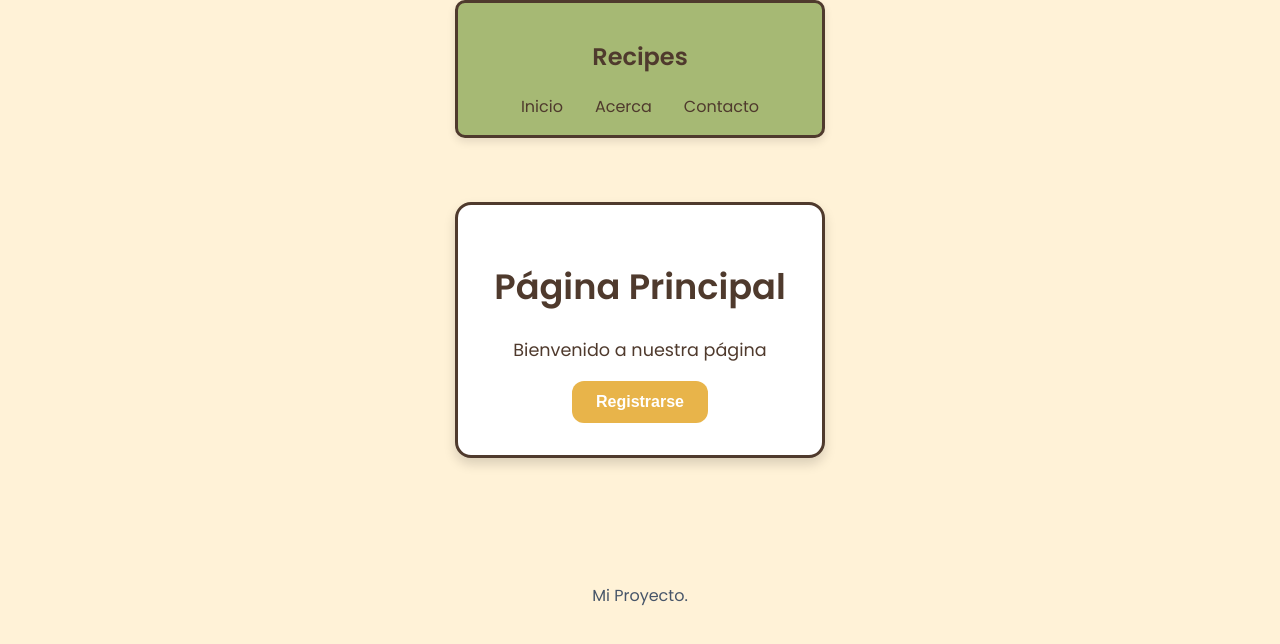
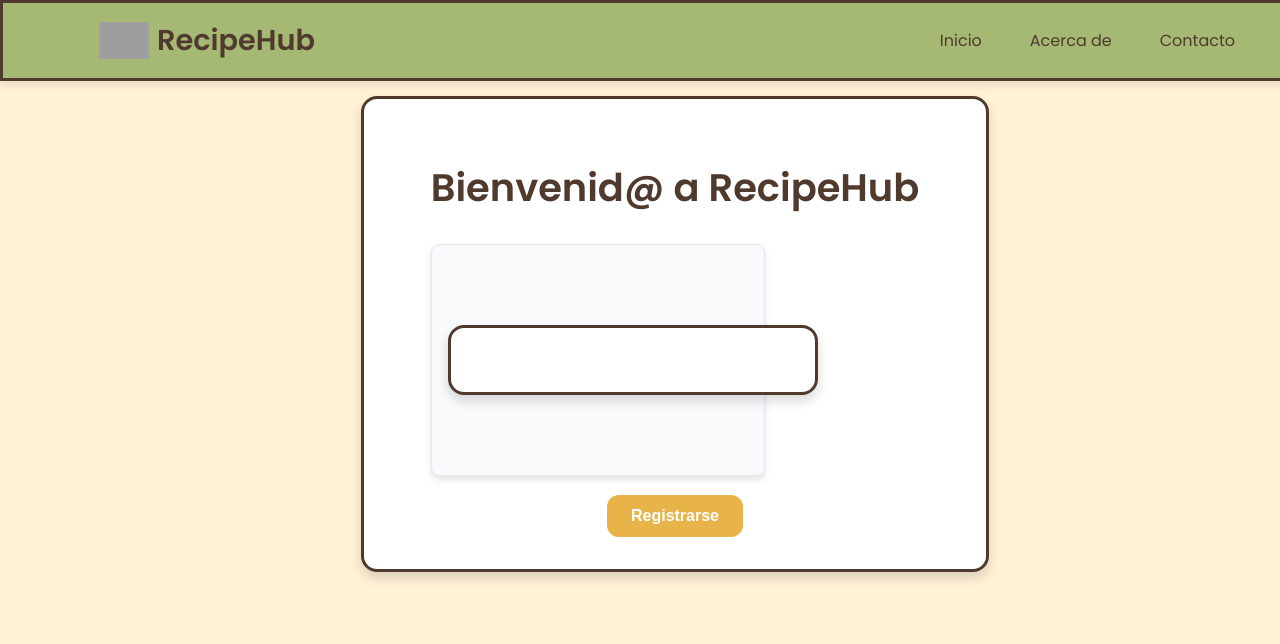
Before and after one commit to SantiC57/RecipeHub, a React (Vite) app: page / in a window 1280 px wide. Shown: the top 644 px of the page. Built offline with nearby package versions, Linux system fonts and the light colour scheme; grey boxes are pictures that could not be loaded.

Commit message:
Avance en pagina principal
cambio en la nav bar y el contenido principal

```diff
--- a/src/Pages/Contact/contact-us.jsx
+++ b/src/Pages/Contact/contact-us.jsx
@@ -6,6 +6,7 @@ import "./contact-us.css";
 
 const ContactUs = () => {
     const navigate = useNavigate();
+
 
 
     const [formData, setFormData] = useState({
--- a/src/Pages/Main/MainPage.jsx
+++ b/src/Pages/Main/MainPage.jsx
@@ -1,4 +1,4 @@
-import { useState } from "react";
+import { useState } from "react"; // <-- Puedes eliminar esta línea si no usas useState en otro lugar
 import { Button } from "../../components/Button";
 import { Card, CardContent } from "../../components/Card";
 import { Navbar } from "../../components/Navbar/Navbar";
@@ -8,22 +8,25 @@ import { useNavigate } from "react-router-dom";
 
 export default function MainPage() {
   const navigate = useNavigate();
-  const [content, setContent] = useState("Bienvenido a nuestra página");
   return (
+    <>
+      <Navbar />
       <div className="main-container">
-      <Navbar />
         <main className="main-content">
-        <Card className="card">
+          <Card>
             <CardContent>
-            <h1 className="title">Página Principal</h1>
-            <p className="description">{content}</p>
+              <h1 className="title">Bienvenid@ a RecipeHub</h1>
+              <p className="content">
+                <Card>
+                  <CardContent></CardContent>
+                </Card></p>
               <div className="button-container">
-              <Button  onClick={() => navigate("/signup")}>Registrarse</Button>
+                <Button onClick={() => navigate("/signup")}>Registrarse</Button>
               </div>
             </CardContent>
           </Card>
         </main>
-      <Footer />
       </div>
+    </>
   );
 }
--- a/src/components/Button.jsx
+++ b/src/components/Button.jsx
@@ -1,4 +1,4 @@
-import "./cardbutt.css";
+import "./button.css";
 
 export function Button({ onClick, children }) {
   return (
--- /dev/null
+++ b/src/components/Card.css
@@ -0,0 +1,22 @@
+.card {
+    width: 100%;
+    max-width: 1600px; /* Allow the card to expand up to 500px */
+    padding: 2rem;
+    background-color: white;
+    box-shadow: 0 6px 12px rgba(0, 0, 0, 0.15);
+    border-radius: 1rem;
+    transition: transform 0.3s ease-in-out, box-shadow 0.3s ease-in-out;
+    display: flex;
+    justify-content: center;
+    align-items: center;
+    margin: 4rem auto; /* Add more margin to push the card further down */
+    border-style: solid;
+  }
+
+
+.card-content {
+    text-align: center;
+    font-size: 1.2rem;
+    color: #4f3a2d; /* Color de texto más neutro */
+    line-height: 1.6; /* Mejora la legibilidad */
+}
--- a/src/components/Card.jsx
+++ b/src/components/Card.jsx
@@ -1,4 +1,4 @@
-import "./cardbutt.css";
+import "./Card.css";
 
 export function Card({ children }) {
   return <div className="card">{children}</div>;
--- a/src/components/Mp.css
+++ b/src/components/Mp.css
@@ -1,25 +1,9 @@
 
-  .card {
-    width: 300px;
+
+  .main-container {
+    display: block;
     padding: 2rem;
-    background-color: white;
-    box-shadow: 0 6px 12px rgba(0, 0, 0, 0.15);
-    border-radius: 1rem;
-    transition: transform 0.3s ease-in-out, box-shadow 0.3s ease-in-out;
-    display: flex;
-    justify-content: center;
-    align-items: center;
-    margin: 4rem auto; /* Add more margin to push the card further down */
-    border-style: solid;
-  }
-  .main-container {
-    display: flex;
-    flex-direction: column;
-    justify-content: center;
-    align-items: center;
-    height: calc(100vh - 160px);
-    text-align: center;
-
+    text-align: left;
   }
 
   .main-title {
@@ -43,3 +27,34 @@
     text-align: center;
     color: #475569;
   }
+  .content {
+    display: flex;
+    flex-direction: column;
+    align-items: center;
+    background-color: #f8fafc;
+    border: 1px solid #e2e8f0;
+    border-radius: 8px;
+    padding: 1rem;
+    max-width: 300px;
+    box-shadow: 0 4px 6px rgba(0, 0, 0, 0.1);
+  }
+
+  .content img {
+    width: 100%;
+    height: auto;
+    border-radius: 8px;
+    margin-bottom: 1rem;
+  }
+
+  .content-title {
+    font-size: 1.5rem;
+    font-weight: bold;
+    color: #1e293b;
+    margin-bottom: 0.5rem;
+  }
+
+  .content-description {
+    font-size: 1rem;
+    color: #475569;
+    text-align: center;
+  }
--- a/src/components/Navbar/Navbar.css
+++ b/src/components/Navbar/Navbar.css
@@ -1,30 +1,64 @@
-
 .navbar {
-  width: 300px;
-  max-width: 400px;
+  width: 100%;
   background: #a6b974;
   padding: 1rem 2rem;
   display: flex;
-  justify-content: center;
+  justify-content: center; /* Cambiado para centrar los elementos */
   align-items: center;
-  border-radius: 10px;
+  border-radius: 1 rem;
   box-shadow: 0 4px 8px rgba(0, 0, 0, 0.1);
-  margin: 0 auto;
+  border: 3px solid #4f3a2d;
+  position: fixed;
+  top: 0;
+  left: 0;
+  z-index: 1000;
   border-style: solid;
 }
 
-.navbar-title {
-  font-size: 1.5rem;
-  color: var(--color-texto);
+.navbar-container {
+  display: flex;
+  justify-content: space-between;
+  align-items: center;
+  width: 90%; /* Ajusta el ancho para centrar mejor */
+  max-width: 1200px; /* Opcional: establece un ancho máximo */
 }
-.navbar-link {
+
+.navbar-logo {
+  display: flex; /* Cambiado para alinear el logo y el texto en línea */
+  align-items: center; /* Centra verticalmente el texto con el logo */
+  font-size: 1.8rem;
+  font-weight: bold;
+  color: var(--color-texto, #333);
+  text-decoration: none;
+}
+
+.navbar-logo-image {
+  max-width: 50px; /* Ajusta el tamaño según sea necesario */
+  height: auto; /* Mantiene la proporción de la imagen */
+  margin-right: 0.5rem; /* Añade espacio entre el logo y el texto */
+}
+
+.navbar-menu {
+  list-style: none;
+  display: flex;
+  gap: 1rem;
+  margin: 0;
+  padding: 0;
+}
+
+.navbar-menu li {
+  list-style: none;
+}
+
+.navbar-menu a {
   color: #4f3a2d;
   text-decoration: none;
   padding: 0.5rem 1rem;
   border-radius: 5px;
-  transition: background-color 0.3s ease;
+  transition: background-color 0.3s ease, color 0.3s ease;
 }
 
-.nav-link:hover {
-  background-color: #8fa374;
+.navbar-menu a:hover {
+  background-color: #6e8a4a;
+  color: #fff;
 }
--- a/src/components/Navbar/Navbar.jsx
+++ b/src/components/Navbar/Navbar.jsx
@@ -1,16 +1,21 @@
 import { Link } from "react-router-dom";
 import React from "react";
 import "./Navbar.css";
+// Navbar.jsx
+
 export function Navbar() {
   return (
     <nav className="navbar">
       <div className="navbar-container">
-        <h1 className="navbar-title">Recipes</h1>
-        <div className="navbar-links">
-          <Link to="/" className="navbar-link">Inicio</Link>
-          <Link to="/about" className="navbar-link">Acerca</Link>
-          <Link to="/contact-us" className="navbar-link">Contacto</Link>
-        </div>
+        <a href="/" className="navbar-logo">
+          <img src="src\assets\Cooking Pot.ico" alt="Logo" className="navbar-logo-image" />
+          RecipeHub
+        </a>
+        <ul className="navbar-menu">
+          <li><a href="/">Inicio</a></li>
+          <li><a href="/">Acerca de</a></li>
+          <li><a href="/contact-us">Contacto</a></li>
+        </ul>
       </div>
     </nav>
   );
--- /dev/null
+++ b/src/components/button.css
@@ -0,0 +1,20 @@
+.button {
+    background: linear-gradient(135deg, #E8B44A, #E8B44A);
+    color: white;
+    padding: 0.75rem 1.5rem;
+    border: none;
+    border-radius: 0.75rem;
+    cursor: pointer;
+    font-size: 1rem;
+    font-weight: bold;
+    transition: background 0.3s, transform 0.2s;
+  }
+
+  .button:hover {
+    background: linear-gradient(135deg, #E8B44A, #E8B44A);
+    transform: scale(1.05);
+  }
+
+  .button:active {
+    transform: scale(0.95);
+  }
--- a/src/components/cardbutt.css
+++ /dev/null
@@ -1,47 +0,0 @@
-.card {
-
-  width: 400px;
-  padding: 2rem;
-  background-color: white;
-  box-shadow: 0 6px 12px rgba(0, 0, 0, 0.15);
-  border-radius: 1rem;
-  transition: transform 0.3s ease-in-out, box-shadow 0.3s ease-in-out;
-  display:flex;
-  justify-content: center;
-  align-items: center;
-  margin: 4rem auto; /* Add more margin to push the card further down */
-  border-style: solid;
-}
-
-.card:hover {
-  transform: translateY(-5px);
-  box-shadow: 0 10px 20px rgba(0, 0, 0, 0.2);
-}
-
-.card-content {
-  text-align: center;
-  font-size: 1.1rem;
-  color: #4f3a2d;
-}
-
-
-.button {
-  background: linear-gradient(135deg, #E8B44A, #E8B44A);
-  color: white;
-  padding: 0.75rem 1.5rem;
-  border: none;
-  border-radius: 0.75rem;
-  cursor: pointer;
-  font-size: 1rem;
-  font-weight: bold;
-  transition: background 0.3s, transform 0.2s;
-}
-
-.button:hover {
-  background: linear-gradient(135deg, #E8B44A, #E8B44A);
-  transform: scale(1.05);
-}
-
-.button:active {
-  transform: scale(0.95);
-}
```
Also changed, not shown: src/Pages/Profile/Profile.jsx (added). Lines whose indentation alone changed are shown as unchanged.
